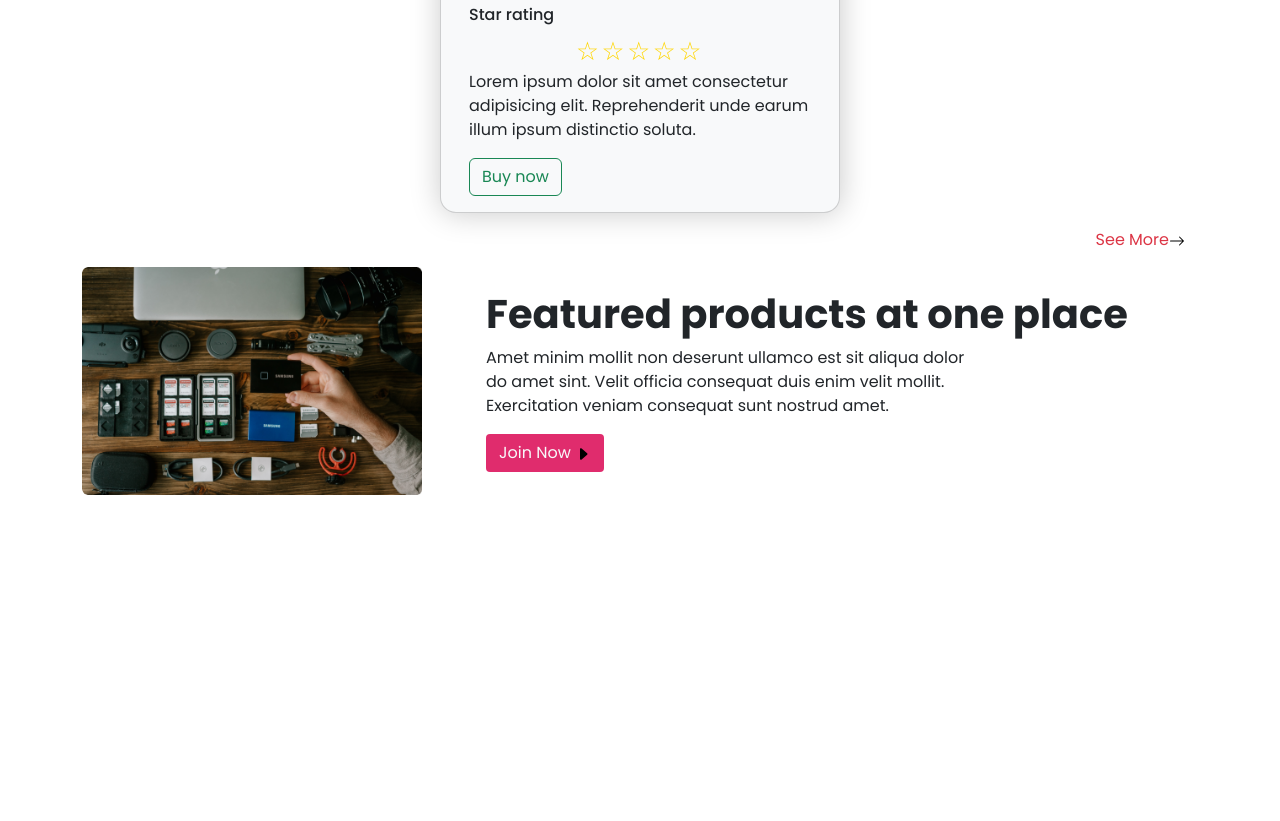
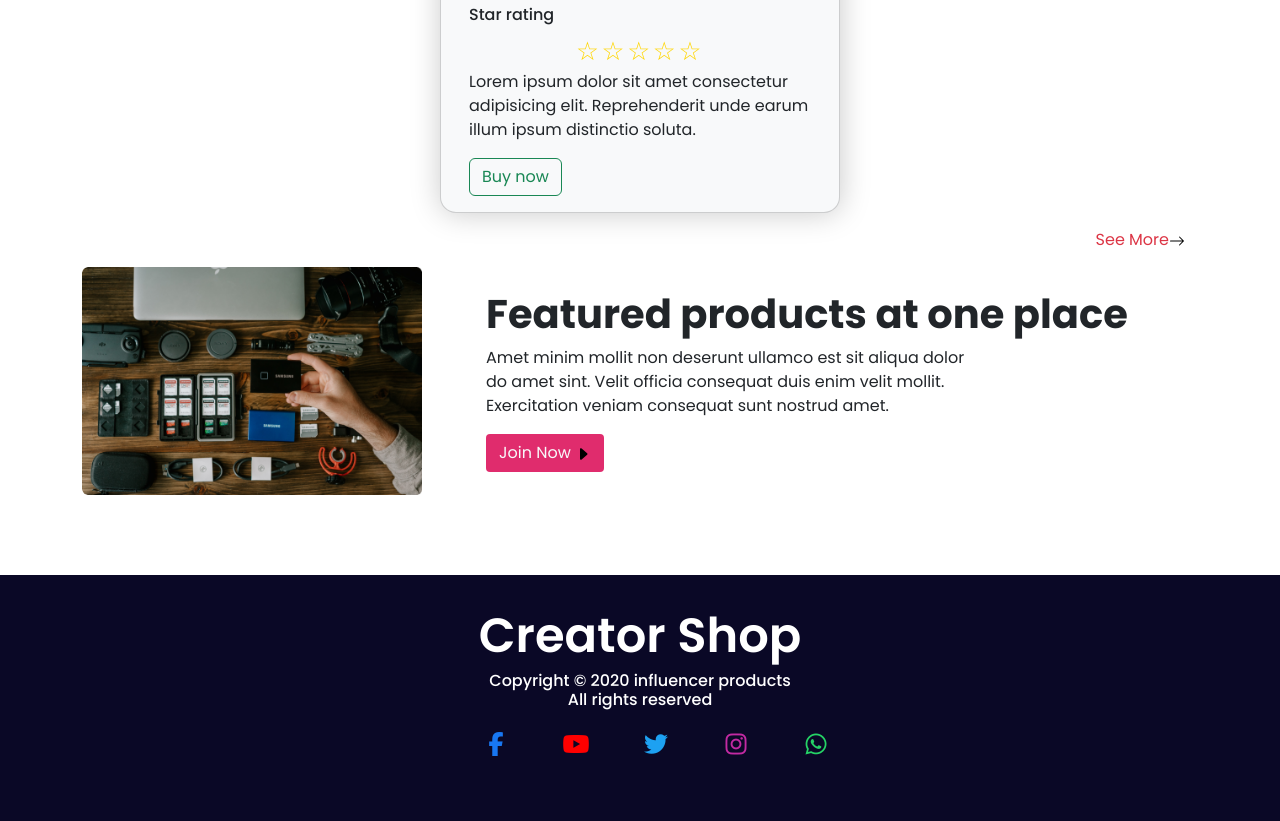
Before and after one commit to AH-Sazzad/creator-shop, a plain HTML site: page index.html in a window 1280 px wide. Shown: the part 3605-4426 px from the top of the page. Before the commit the page ends 4116 px from the top, so only its background shows below. Drawn offline with Linux system fonts and the light colour scheme.

Commit message:
full complet

```diff
--- a/index.html
+++ b/index.html
@@ -13,6 +13,8 @@
       href="https://fonts.googleapis.com/css2?family=Poppins:ital,wght@0,100;0,200;0,300;0,400;0,500;0,600;0,700;0,800;0,900;1,100;1,200;1,300;1,400;1,500;1,600;1,700;1,800;1,900&display=swap"
       rel="stylesheet"
     />
+    <!------FowtAwesome CDN Link-------->
+    <link rel="stylesheet" href="https://cdnjs.cloudflare.com/ajax/libs/font-awesome/6.1.2/css/all.min.css" integrity="sha512-1sCRPdkRXhBV2PBLUdRb4tMg1w2YPf37qatUFeS7zlBy7jJI8Lf4VHwWfZZfpXtYSLy85pkm9GaYVYMfw5BC1A==" crossorigin="anonymous" referrerpolicy="no-referrer" />
     <script
       src="https://kit.fontawesome.com/766c9317c8.js"
       crossorigin="anonymous"
@@ -517,5 +519,43 @@
         </div>
       </div>
     </section>
+    <!--join section end and fotter section start-->
+    <footer>
+      <div class="container-fulid text-white" id="footer">
+        <h1>Creator Shop</h1>
+        <h6>Copyright © 2020 influencer products<br />All rights reserved</h6>
+        <div class="container" id="icon">
+          <ul>
+            <li style="--clr: #1877f2">
+              <a data-url="#">
+                <i class="fa-brands fa-facebook-f"></i>
+              </a>
+            </li>
+            <li style="--clr: #ff0000">
+              <a data-url="#">
+                <i class="fa-brands fa-youtube"></i>
+              </a>
+            </li>
+            <li style="--clr: #1da1f2">
+              <a data-url="#">
+                <i class="fa-brands fa-twitter"></i>
+              </a>
+            </li>
+            <li style="--clr: #c32aa3">
+              <a data-url="#">
+                <i class="fa-brands fa-instagram"></i>
+              </a>
+            </li>
+            <li style="--clr: #25d366">
+              <a data-url="#">
+                <i class="fa-brands fa-whatsapp"></i>
+              </a>
+            </li>
+          </ul>
+        </div>
+
+        </div>
+      </div>
+    </footer>
   </body>
 </html>
--- a/style.css
+++ b/style.css
@@ -130,3 +130,87 @@ p {
 #card .card-body .card-text {
   width: 70%;
 }
+#footer {
+  background-color: #0a0826;
+  padding: 2rem 0;
+  margin-top: 5rem;
+}
+#footer h1 {
+  margin: 0;
+  font-weight: 600;
+  font-size: 3rem;
+}
+#footer h6 {
+  text-align: center;
+  margin-top: 0.4rem;
+}
+#footer {
+  display: flex;
+  flex-direction: column;
+  justify-content: center;
+  align-items: center;
+}
+#icon {
+  display: flex;
+  flex-direction: row;
+  justify-content: center;
+  align-items: center;
+  min-height: 9vh;
+  background: var(--bg);
+}
+
+#icon ul {
+  display: flex;
+  position: relative;
+  gap: 4rem;
+}
+
+#icon ul li {
+  position: relative;
+  list-style: none;
+  width: 2vh;
+  height: 2vh;
+  display: flex;
+  justify-content: center;
+  align-items: center;
+  cursor: pointer;
+  transition: 0.5s;
+}
+#icon ul li:before {
+  content: "";
+  position: absolute;
+  inset: 1vh;
+  box-shadow: 0 0 0 10px var(--clr), 0 0 0 20px var(--bg), 0 0 0 22px var(--clr);
+  transition: 0.5s;
+}
+
+#icon ul li:hover:before {
+  inset: 0;
+}
+
+#icon ul li:after {
+  content: "";
+  position: absolute;
+  inset: 0;
+  background: var(--bg);
+  transform: rotate(45deg);
+}
+#icon ul li:hover {
+  z-index: 1000;
+  transform: scale(0.75);
+}
+
+#icon ul li a {
+  position: relative;
+  text-decoration: none;
+  color: var(--clr);
+  font-size: 1.5em;
+  z-index: 10;
+  transition: 0.5s;
+}
+
+#icon ul li a:hover {
+  font-size: 3em;
+  filter: drop-shadow(0 0 20px var(--clr)) drop-shadow(0 0 40px var(--clr))
+    drop-shadow(0 0 60px var(--clr));
+}
```
